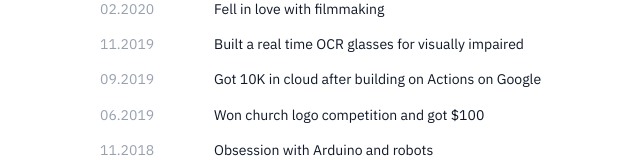
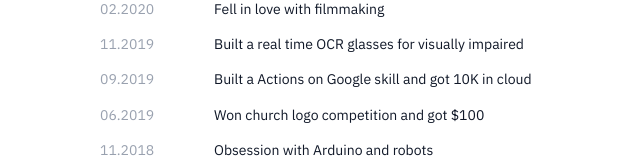
Before and after one commit to alexshibu1/alexshibu.com, a Next.js app: page /lore in a window 1280 px wide. Shown: the part 1339-1499 px from the top of the page, without its empty margins (212-852 px from the left). Built offline with nearby package versions, Linux system fonts and the light colour scheme.

Commit message:
i'm thinking about openclaw while writing this

```diff
--- a/app/lore/page.tsx
+++ b/app/lore/page.tsx
@@ -391,8 +391,8 @@ const LORE: LoreItem[] = [
   {
     id: "bible-companion-2019-09",
     date: "09.2019",
-    line: "Got 10K in cloud after building on Actions on Google",
-    more: "Received 10K in cloud credits to work on Actions on Google, plus free merch. Created Bible Companion. A google assistant  Bible study skill that allows users to ask questions about scripture, receive daily verses, and explore biblical content through natural language conversations. Built using Google's Actions SDK, Dialogflow, and TensorFlow. It was a pivotal moment of validation: realizing that emerging tech could be this cool and that the scale of (even fake) cloud-credit money could be so large, even if it wasn't real cash yet. This is when i started to take software seriously.",
+    line: "Built a Actions on Google skill and got 10K in cloud",
+    more: "Received 10K in cloud credits to work on Actions on Google, plus free merch. Created Bible Companion. A google assistant bible study skill that allows users to ask questions about scripture, receive daily verses, and explore biblical content through natural language conversations. Built using Google's Actions SDK, Dialogflow, and TensorFlow. It was a pivotal moment of validation: realizing that emerging tech could be this cool and that the scale of (even fake) cloud-credit money could be so large, even if it wasn't real cash yet. This is when i started to take software seriously.",
   },
   {
     id: "church-logo-2019-06",
```
